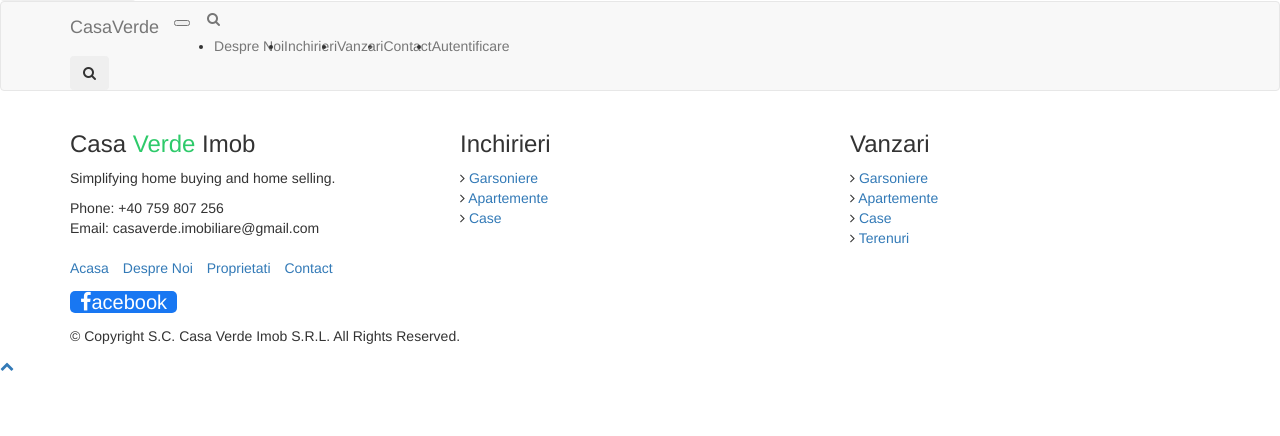
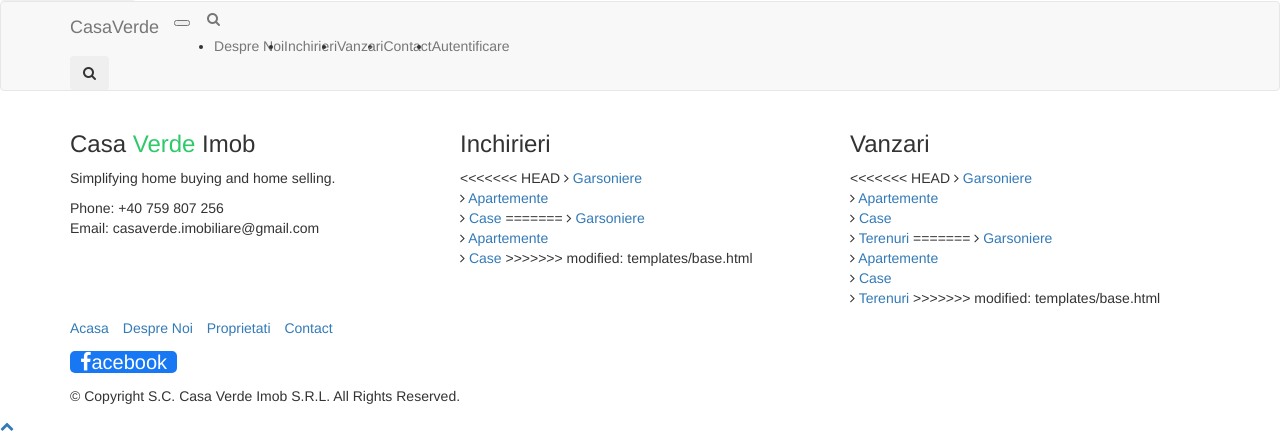
Before and after one commit to sebastian8907/CasaVerdeImob.V2, a Django app: template templates/base.html in a window 1280 px wide. Shown: the part 385-821 px from the top of the page. Before the commit the page ends 756 px from the top, so only its background shows below. Run offline with Django 3.2, Linux system fonts and the light colour scheme; the template is opened without the code that fills it, so the values that code supplies are empty; some libraries are stand-ins or nearby versions.

Commit message:
modified:   templates/base.html

```diff
--- a/templates/base.html
+++ b/templates/base.html
@@ -235,6 +235,7 @@
                         <div class="w-body-a">
                             <ul class="list-unstyled">
                                 <li class="item-list-a">
+<<<<<<< HEAD
                                     <i class="fa fa-angle-right"></i> <a href="{% url 'listing' types=1 transactions=1 %}">Garsoniere</a>
                                 </li>
                                 <li class="item-list-a">
@@ -242,6 +243,15 @@
                                 </li>
                                 <li class="item-list-a">
                                     <i class="fa fa-angle-right"></i> <a href="{% url 'listing' types=3 transactions=1 %}">Case</a>
+=======
+                                    <i class="fa fa-angle-right"></i> <a href="{% url 'listing' types='1' transactions='1' %}">Garsoniere</a>
+                                </li>
+                                <li class="item-list-a">
+                                    <i class="fa fa-angle-right"></i> <a href="{% url 'listing' types='2' transactions='1' %}">Apartemente</a>
+                                </li>
+                                <li class="item-list-a">
+                                    <i class="fa fa-angle-right"></i> <a href="{% url 'listing' types='3' transactions='1' %}">Case</a>
+>>>>>>> 	modified:   templates/base.html
                                 </li>
                             </ul>
                         </div>
@@ -256,6 +266,7 @@
                     <div class="w-body-a">
                         <ul class="list-unstyled">
                             <li class="item-list-a">
+<<<<<<< HEAD
                                 <i class="fa fa-angle-right"></i> <a href="{% url 'listing' types=2 transactions=1 %}">Garsoniere</a>
                             </li>
                             <li class="item-list-a">
@@ -266,6 +277,18 @@
                             </li>
                             <li class="item-list-a">
                                 <i class="fa fa-angle-right"></i> <a href="{% url 'listing' types=2 transactions=4 %}">Terenuri</a>
+=======
+                                <i class="fa fa-angle-right"></i> <a href="{% url 'listing' types='1' transactions='2' %}">Garsoniere</a>
+                            </li>
+                            <li class="item-list-a">
+                                <i class="fa fa-angle-right"></i> <a href="{% url 'listing' types='2' transactions='2' %}">Apartemente</a>
+                            </li>
+                            <li class="item-list-a">
+                                <i class="fa fa-angle-right"></i> <a href="{% url 'listing' types='3' transactions='2' %}">Case</a>
+                            </li>
+                            <li class="item-list-a">
+                                <i class="fa fa-angle-right"></i> <a href="{% url 'listing' types='4' transactions='2' %}">Terenuri</a>
+>>>>>>> 	modified:   templates/base.html
                             </li>
                         </ul>
                     </div>
```
